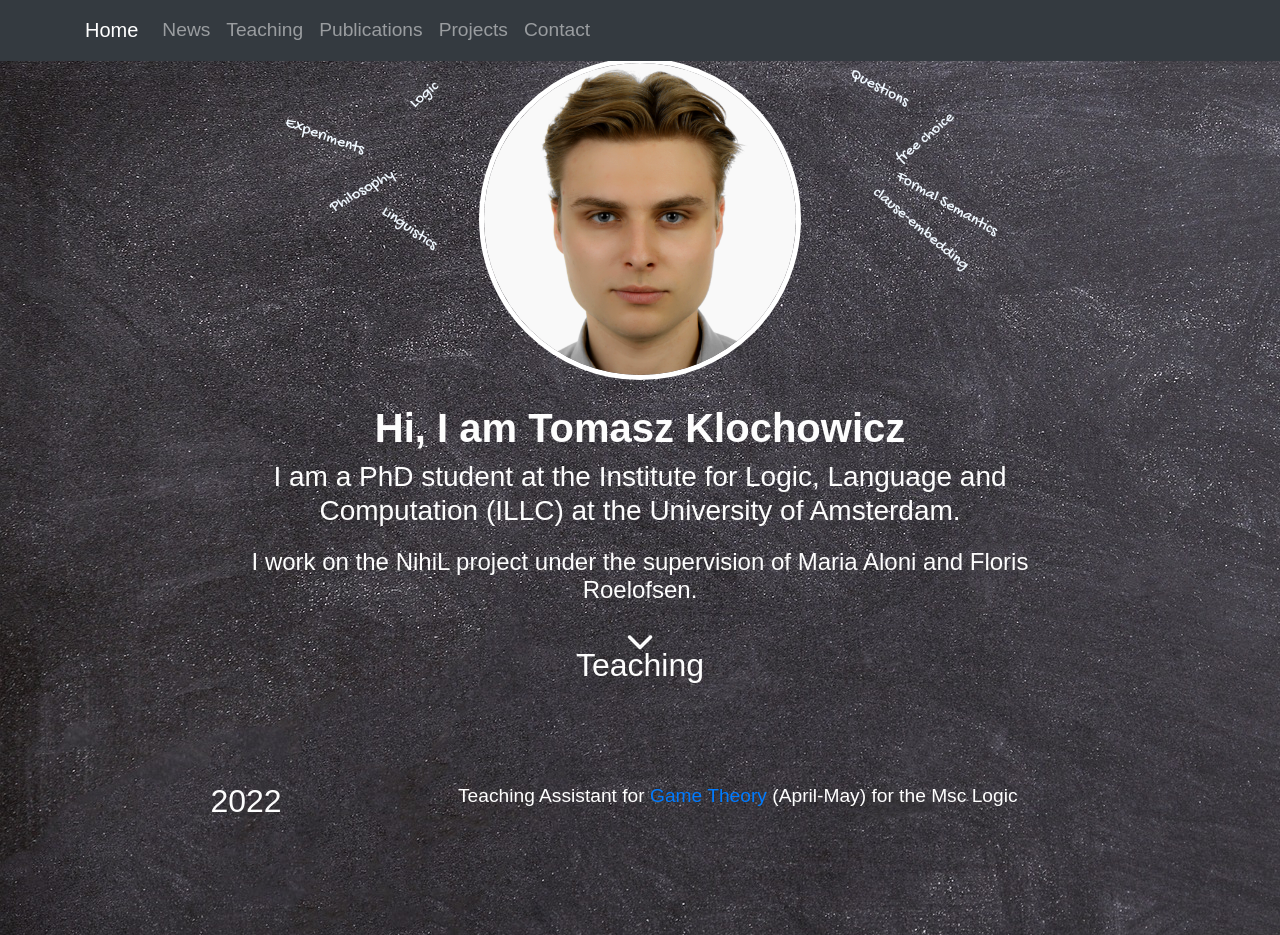
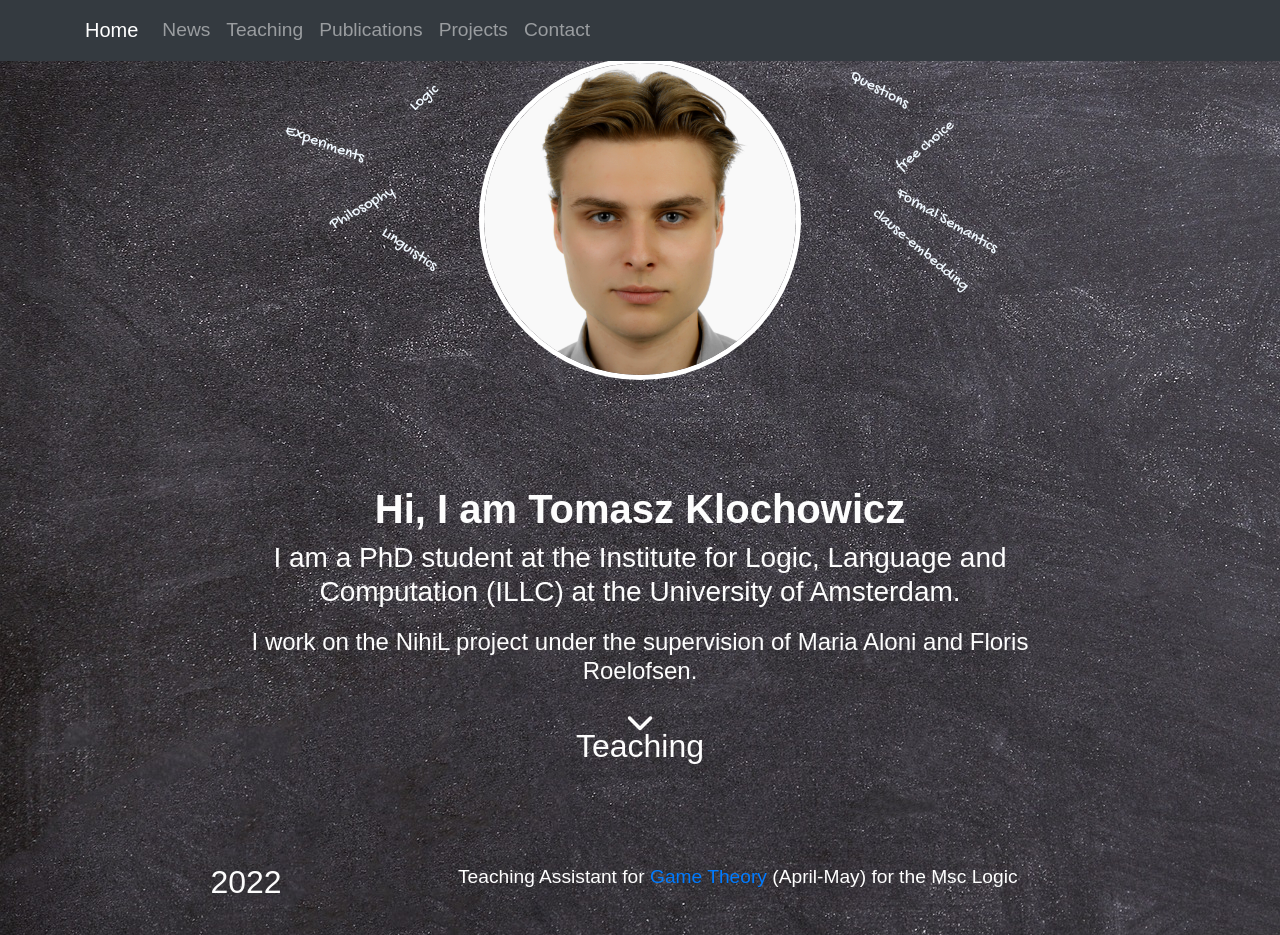
Before and after one commit to TJKlochowicz/Personal-website, a Jekyll site: the page built from _pages/index.html, in a window 1280 px wide and 935 px high. Built offline with Jekyll 4.4.1, drawn with Linux system fonts in a browser that asks for light colours; nearby versions of some CDN libraries; some web fonts are replaced.

Commit message:
margin home fix

```diff
--- a/_pages/index.html
+++ b/_pages/index.html
@@ -9,7 +9,7 @@ layout: header
   <section id="home">
   <div class="row colored">
     <div class="col">
-      <div>
+      <div class="img-div">
         <img src="assets/images/profile-picture-resized.png" class="face-photo">
         <div class="whiteboard" id="logic">
           <p>Logic</p>
--- a/css/styles.css
+++ b/css/styles.css
@@ -45,6 +45,10 @@ body{
 .stitle{
     font-weight: 500;
     margin-bottom: 20px;
+}
+
+.img-div{
+    margin-bottom: 10%;
 }
 
 
@@ -165,7 +169,7 @@ body{
 /* Teaching */
 
 #teaching{
-    margin-top: -50%;
+    margin-top: -10%;
 }
 .year-col{
     text-align: center;
```
